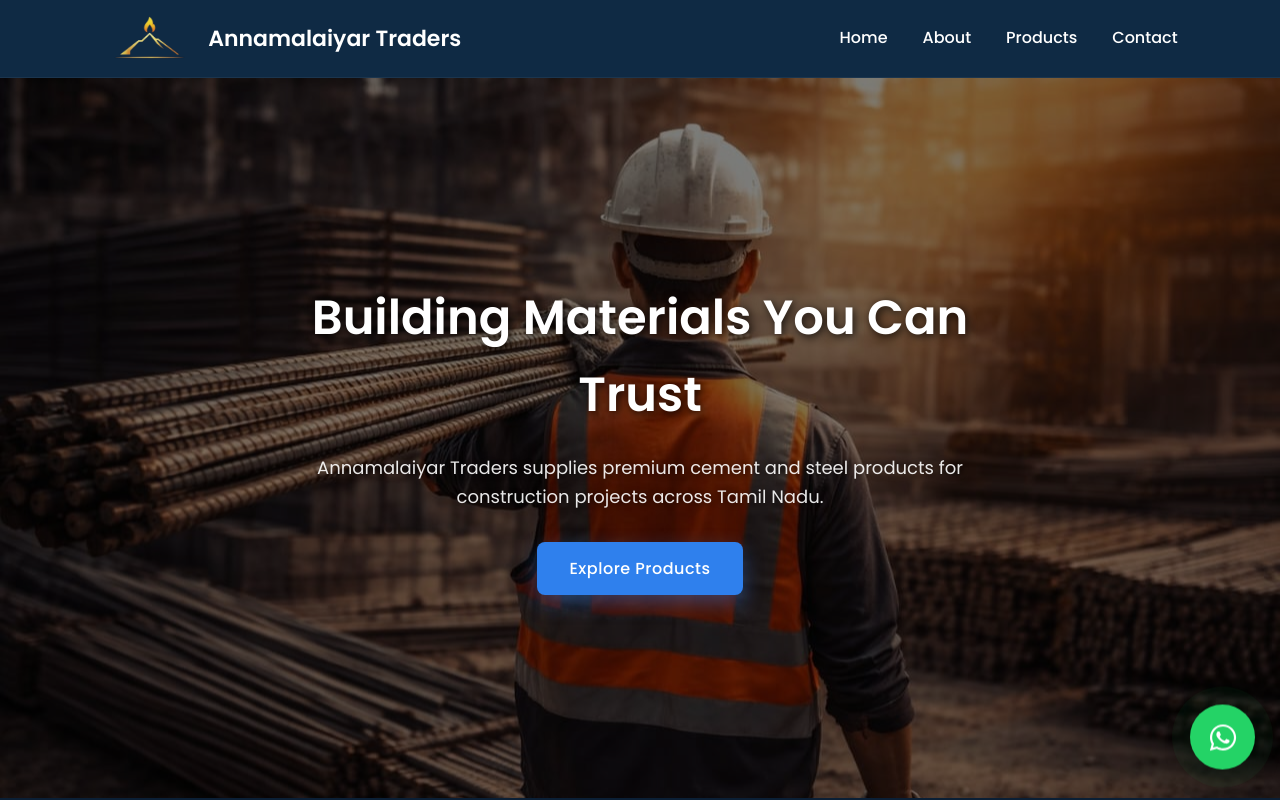
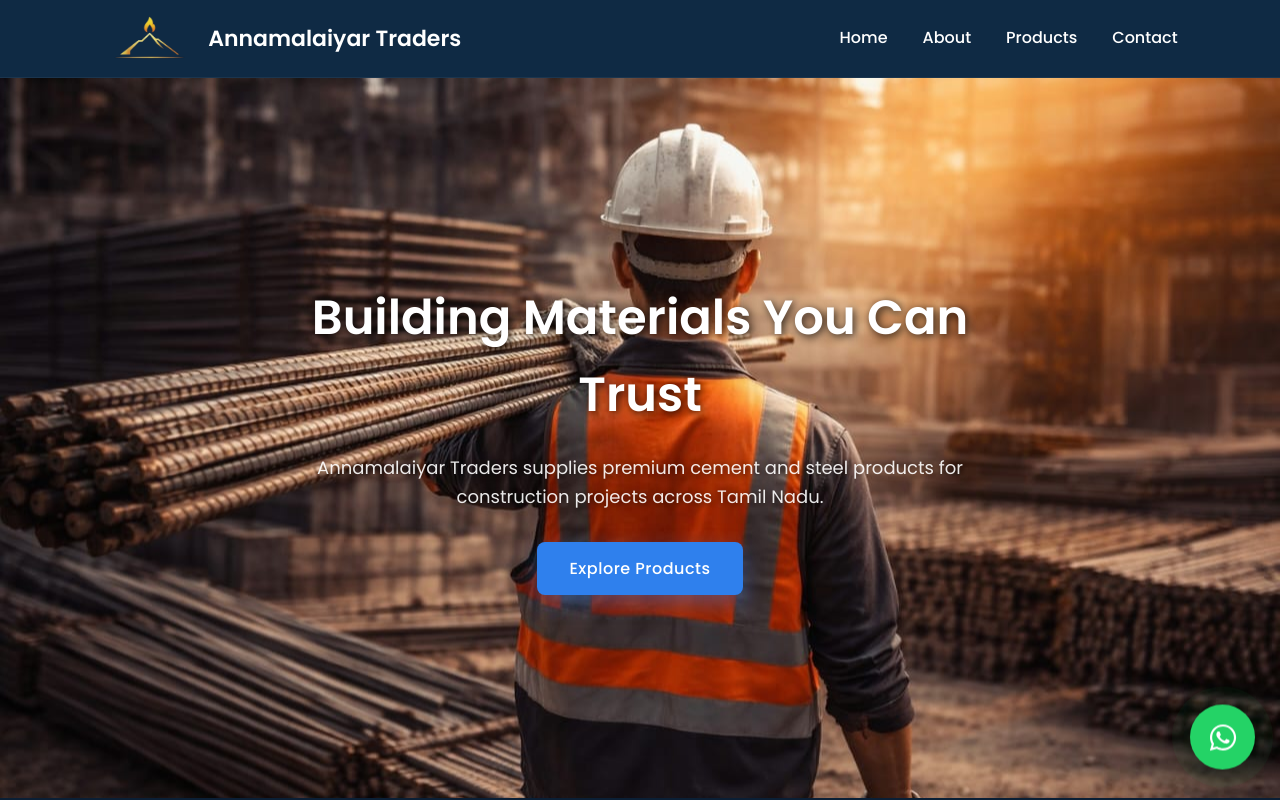
Before and after one commit to Abirami-web-prog/annamalaiyar-traders-website, a React (Create React App) app: page / in a window 1280 px wide. Shown: the top 800 px of the page. Built offline with nearby package versions, Linux system fonts and the light colour scheme.

Commit message:
remove style

```diff
--- a/src/index.css
+++ b/src/index.css
@@ -452,21 +452,6 @@ position: relative;
 transition: background-image 0.5s ease  ;
 }
 
-/* Dark overlay for better text visibility */
-.hero::before {
-  content: "";
-  position: absolute;
-  top: 0;
-  left: 0;
-  height: 100%;
-  width: 100%;
-  background: rgba(0, 0, 0, 0.5);
-  z-index: 1;
-}
-/* Optional: smooth text animation */
-.hero h1, .hero p, .hero button {
-  animation: fadeInUp 1s ease;
-}
 
 @keyframes fadeInUp {
   from {
```
